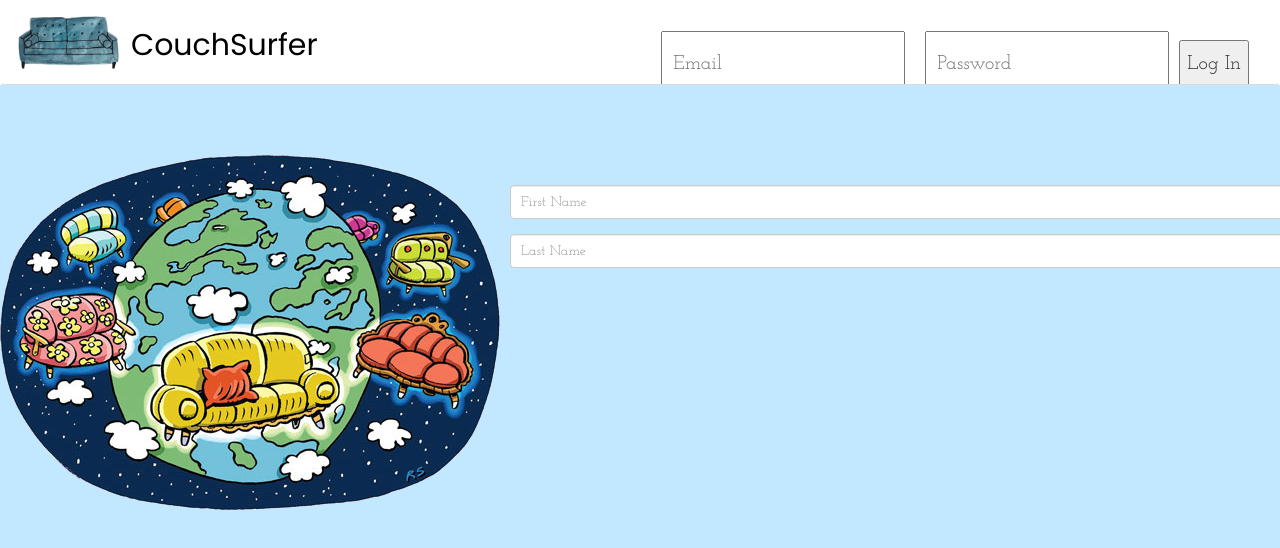
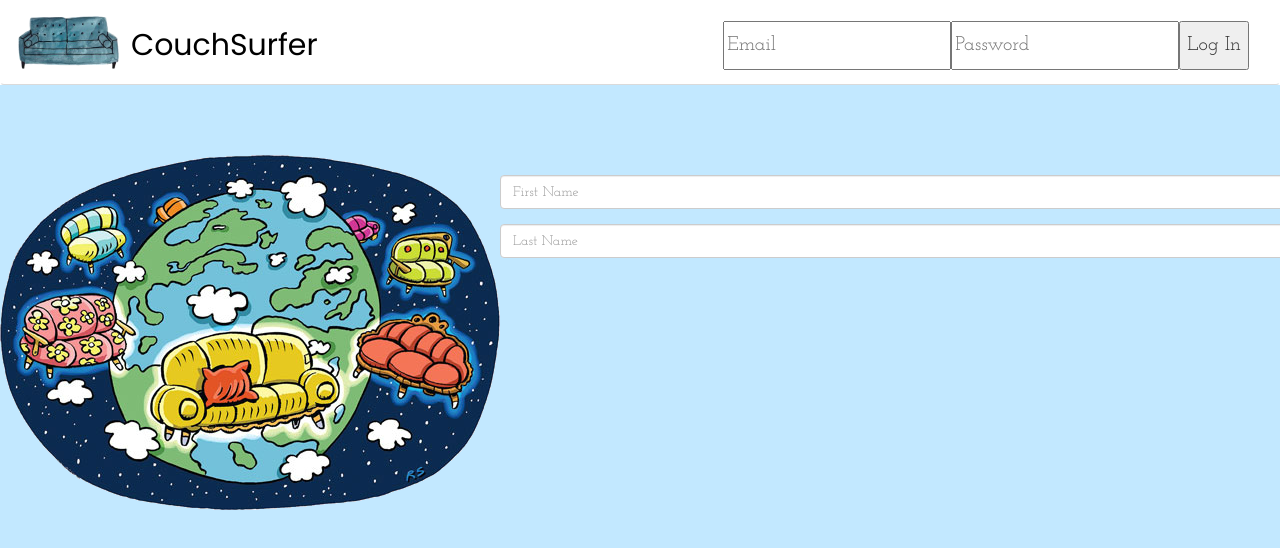
Before and after one commit to aback223/couchsurfer, a React (Create React App) app: page / in a window 1280 px wide. Shown: the top 548 px of the page. Built offline with nearby package versions, Linux system fonts and the light colour scheme; a web font is replaced by a local one.

Commit message:
remove form field css

```diff
--- a/src/components/index.css
+++ b/src/components/index.css
@@ -152,10 +152,3 @@ h1.homeTitle {
   font-size: 60px;
   font-family: 'Poppins', sans-serif;
 }
-
-.homeSignup input,
-.homeSignup button,
-.loginField input {
-  margin: 10px;
-  padding: 10px;
-}
```
